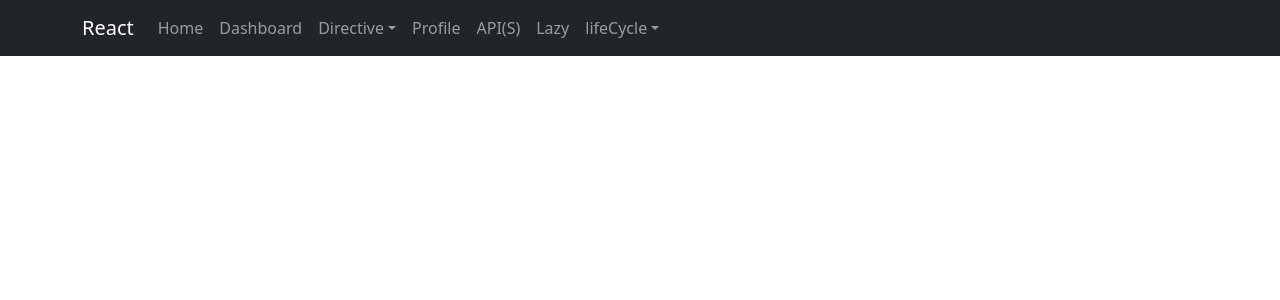
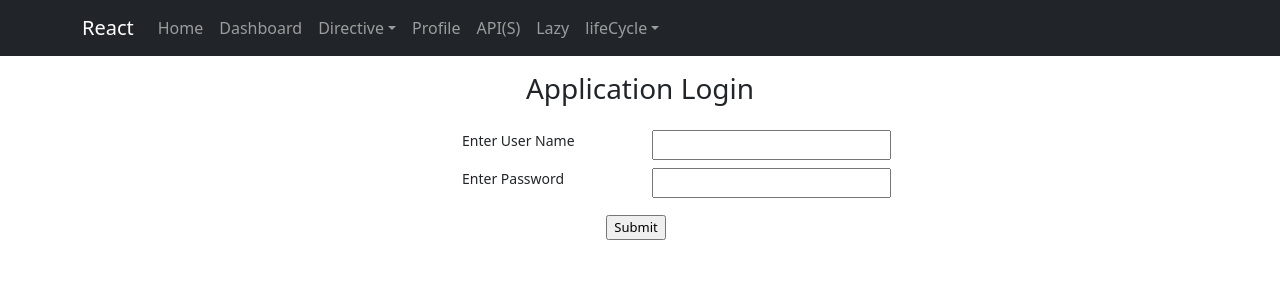
Before and after one commit to asairaj22/react-learn-basic, a React (Create React App) app: page / in a window 1280 px wide. Shown: the top 300 px of the page. Built offline with nearby package versions, Linux system fonts and the light colour scheme.

Commit message:
router auth added

```diff
--- a/src/App.js
+++ b/src/App.js
@@ -1,5 +1,5 @@
 import React from 'react';
-import { Link } from 'react-router-dom';
+import { Link, useNavigate } from 'react-router-dom';
 import 'bootstrap/dist/css/bootstrap.min.css';
 import AppRoutes from './routes';
 import Container from 'react-bootstrap/Container';
@@ -11,6 +11,14 @@ import Loader from './components/common/loader';
 import { ToastProvider } from './components/common/ToastContext';
 
 const App = () => {
+  const navigate = useNavigate();
+  const handleLogout = () => {
+    sessionStorage.clear();
+    navigate('/');
+  };
+
+  const isLoggedIn = sessionStorage.getItem('isAuthenticated');
+
   return (
     <LoadingProvider>
       <Loader />
@@ -18,7 +26,7 @@ const App = () => {
         <div className="App">
           <Navbar bg="dark" data-bs-theme="dark">
             <Container>
-              <Navbar.Brand href="/">React</Navbar.Brand>
+              <Navbar.Brand href="/home">React</Navbar.Brand>
               <Nav className="me-auto">
                 <Nav.Link as={Link} to="/home">Home</Nav.Link>
                 <Nav.Link as={Link} to="/dashboard">Dashboard</Nav.Link>
@@ -38,6 +46,11 @@ const App = () => {
                   <NavDropdown.Item as={Link} to="/useReducer">Use Reducer</NavDropdown.Item>
                 </NavDropdown>
               </Nav>
+              {isLoggedIn && (
+                <Nav className="ms-auto">
+                  <Nav.Link onClick={handleLogout}>Logout</Nav.Link>
+                </Nav>
+              )}
             </Container>
           </Navbar>
           <AppRoutes />
--- /dev/null
+++ b/src/Components/login.js
@@ -0,0 +1,91 @@
+// import React, { useState } from "react";
+// import { useNavigate } from "react-router-dom";
+
+// export default function Login() {
+//   const [username, setUsername] = useState("");
+//   const [password, setPassword] = useState("");
+//   const navigate = useNavigate();
+
+//   const submit = async () => {
+//     sessionStorage.setItem('isAuthenticated', true);
+//     navigate("/home");
+//   };
+
+//   return (
+//     <>
+//       <h1>Login</h1>
+//       <form onSubmit={submit}>
+//         <label htmlFor="username">username</label>
+//         <input
+//           type="text"
+//           value={username}
+//           onChange={e => setUsername(e.target.value)}
+//         />
+//         <label htmlFor="password">password</label>
+//         <input
+//           type="password"
+//           value={password}
+//           onChange={e => setPassword(e.target.value)}
+//         />
+//         <button type="submit">login</button>
+//       </form>
+//     </>
+//   );
+// }
+
+import React from 'react';
+import { useNavigate } from 'react-router-dom';
+import { useForm } from "react-hook-form";
+import Container from 'react-bootstrap/Container';
+import Row from 'react-bootstrap/Row';
+import Col from 'react-bootstrap/Col';
+
+export default function Login() {
+    const navigate = useNavigate();
+
+    const { register, handleSubmit, formState: { errors }, } = useForm();
+    const onBasicFormSubmit = (data) => {
+        sessionStorage.setItem('isAuthenticated', true);
+        navigate("/home");
+    }
+
+    return (
+        <div className='m-3 text-webkit-center'>
+            {/* Basic Form */}
+            <h3>Application Login</h3>
+            <form className='mt-4' onSubmit={handleSubmit(onBasicFormSubmit)}>
+                <div>
+                    <Container>
+                        <Row className="justify-content-md-center">
+                            <Col xs="4" lg="2" md="3" sm="4">
+                                <label className='profile-label'>Enter User Name</label>
+                            </Col>
+                            <Col xs="12" lg="2" md="3" sm="4">
+                                <input className='d-block' {...register("userName", {
+                                    required: {value: true, message: "User Name is required"},
+                                })} />
+                                {errors.userName && <span className='error-message'>{errors.userName.message}</span>}
+                            </Col>
+                        </Row>
+
+                        <Row className="mt-2 justify-content-md-center">
+                            <Col xs="4" lg="2" md="3" sm="4">
+                                <label className='profile-label'>Enter Password</label>
+                            </Col>
+                            <Col xs="12" lg="2" md="3" sm="4">
+                                <input className='d-block' {...register("password", {
+                                    required: {value: true, message: "Password is required"},
+                                    minLength: { value: 3, message: 'Minimum 3 Character'},
+                                })} />
+                                {errors.password && <span className='error-message'>{errors.password.message}</span>}
+                            </Col>
+                        </Row>
+                    </Container>
+                </div>
+                <div className='mt-3'>
+                    <input className='button-style me-2' type="submit" />
+                </div>
+            </form>
+        </div>
+    )
+}
--- /dev/null
+++ b/src/auth/auth.js
@@ -0,0 +1,4 @@
+export const isAuthSelector = (state) => {
+    // Check if a specific key in sessionStorage is true
+    return sessionStorage.getItem('isAuthenticated') === 'true';
+  };
--- /dev/null
+++ b/src/auth/guest-route.js
@@ -0,0 +1,14 @@
+import React from "react";
+import { Navigate } from "react-router-dom";
+import { isAuthSelector } from "./auth";
+
+function GuestRoute({children}) {
+    const isAuth = isAuthSelector();
+    console.log(isAuth);
+
+  return isAuth
+    ? <Navigate to="/" />
+    : children;
+}
+
+export default GuestRoute;
--- /dev/null
+++ b/src/auth/private-route.js
@@ -0,0 +1,12 @@
+import React from "react";
+import { Navigate } from "react-router-dom";
+import { isAuthSelector } from "./auth";
+
+function PrivateRoute({children}) {
+  const isAuth = isAuthSelector();
+
+  return isAuth
+    ? children
+    : <Navigate to="/" />;
+}
+export default PrivateRoute;
--- a/src/routes.js
+++ b/src/routes.js
@@ -8,18 +8,23 @@ import StructuralDirective from './components/structural-directive';
 import AttributeDirective from './components/attribute-directive';
 import AxiosAPI from './components/axios-api';
 import UseReducerConcept from './components/LifeCycle/useReducerConcept';
+import Login from './components/login';
+import PrivateRoute from './auth/private-route';
+import GuestRoute from './auth/guest-route';
 
 const LazyLoadComponent = lazy(() => import('./components/lazy-loading-component')); // Lazy load
 
 const AppRoutes = () => (
   <Routes>
-    <Route path="/" />
+    {/* <Route path="/" /> */}
+    <Route path="/" element={<GuestRoute><Login /></GuestRoute>} />
     <Route path="/home" element={<HomePage />} />
     <Route path="/dashboard" element={<Dashboard />} />
     <Route path="/profile" element={<Profile />} />
     <Route path="/structural-directive" element={<StructuralDirective/>}/>
     <Route path="/attribute-directive" element={<AttributeDirective/>}/>
-    <Route path="/axiosApi" element={<AxiosAPI />} />
+    {/* <Route path="/axiosApi" element={<AxiosAPI />} /> */}
+    <Route path="/axiosApi" element={<PrivateRoute><AxiosAPI /></PrivateRoute>} />
     <Route path="/useReducer" element={<UseReducerConcept />} />
     {/* <Route path="/lazyComponent" element={<LazyLoadComponent />} /> */}
     <Route
```
